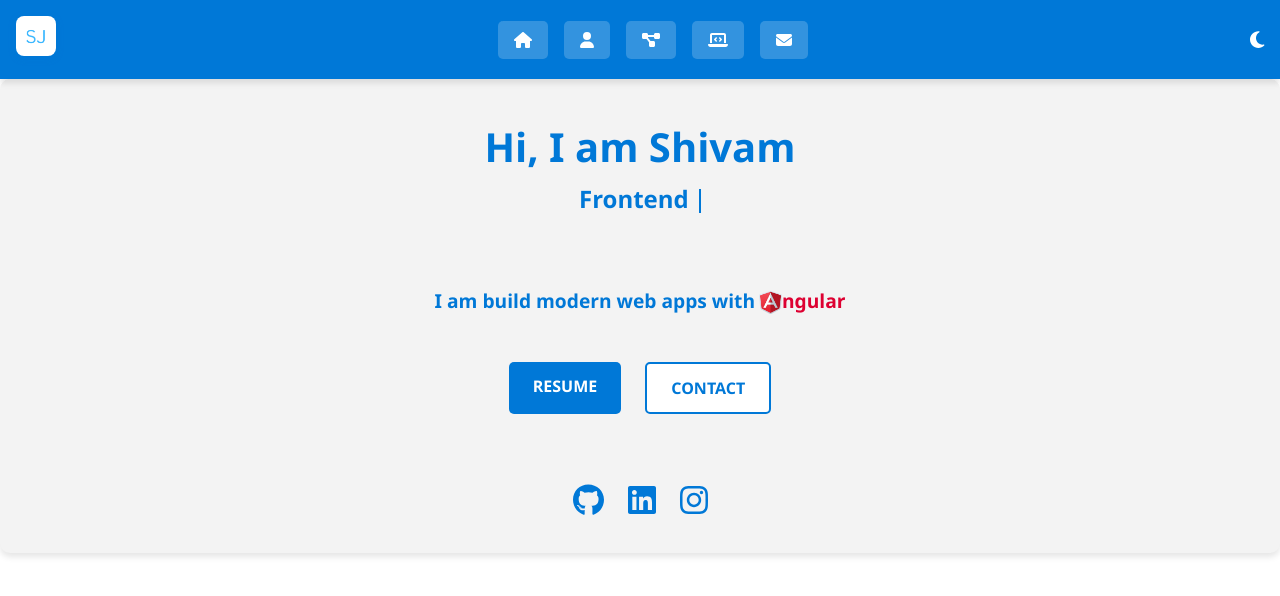
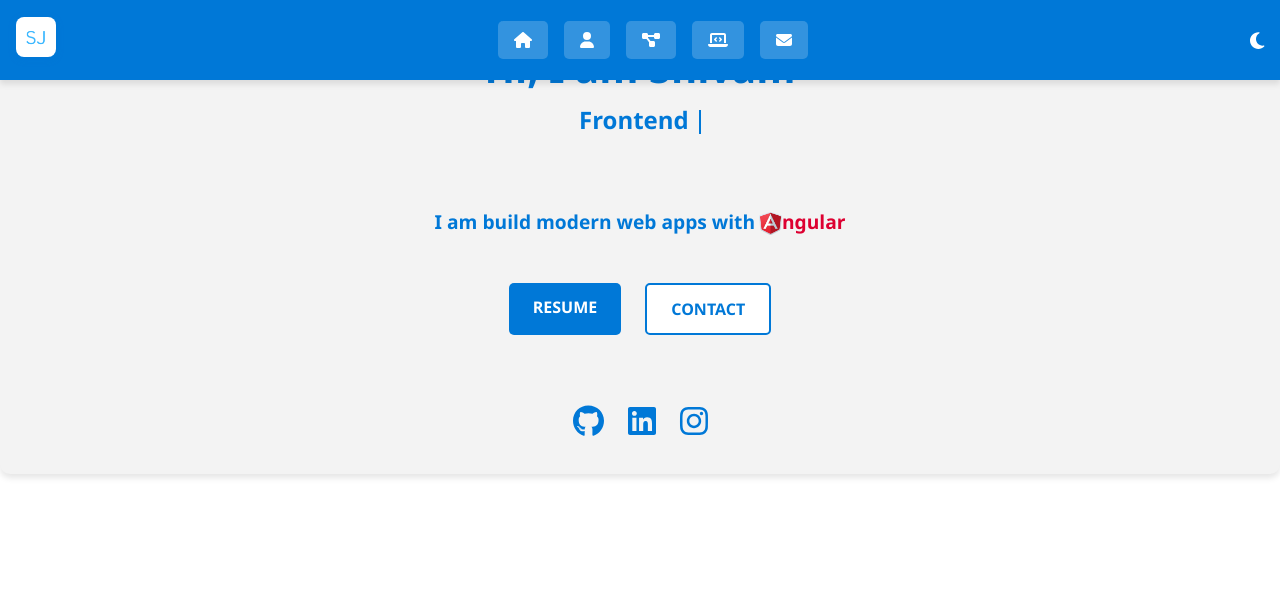
Before and after one commit to ShivamJ39/Portfolio, an Angular app: page /home in a window 1280 px wide. Shown: the top 596 px of the page. Built offline with nearby package versions, Linux system fonts and the light colour scheme.

Commit message:
Update header.component.scss

```diff
--- a/src/app/header/header.component.scss
+++ b/src/app/header/header.component.scss
@@ -28,6 +28,8 @@ nav {
   z-index: 1001;
   box-shadow: 0 4px 6px rgba(0, 0, 0, 0.1);
   backdrop-filter: blur(10px);
+  position:fixed;
+  height:10vh;
 }
 
 .logo {
```
